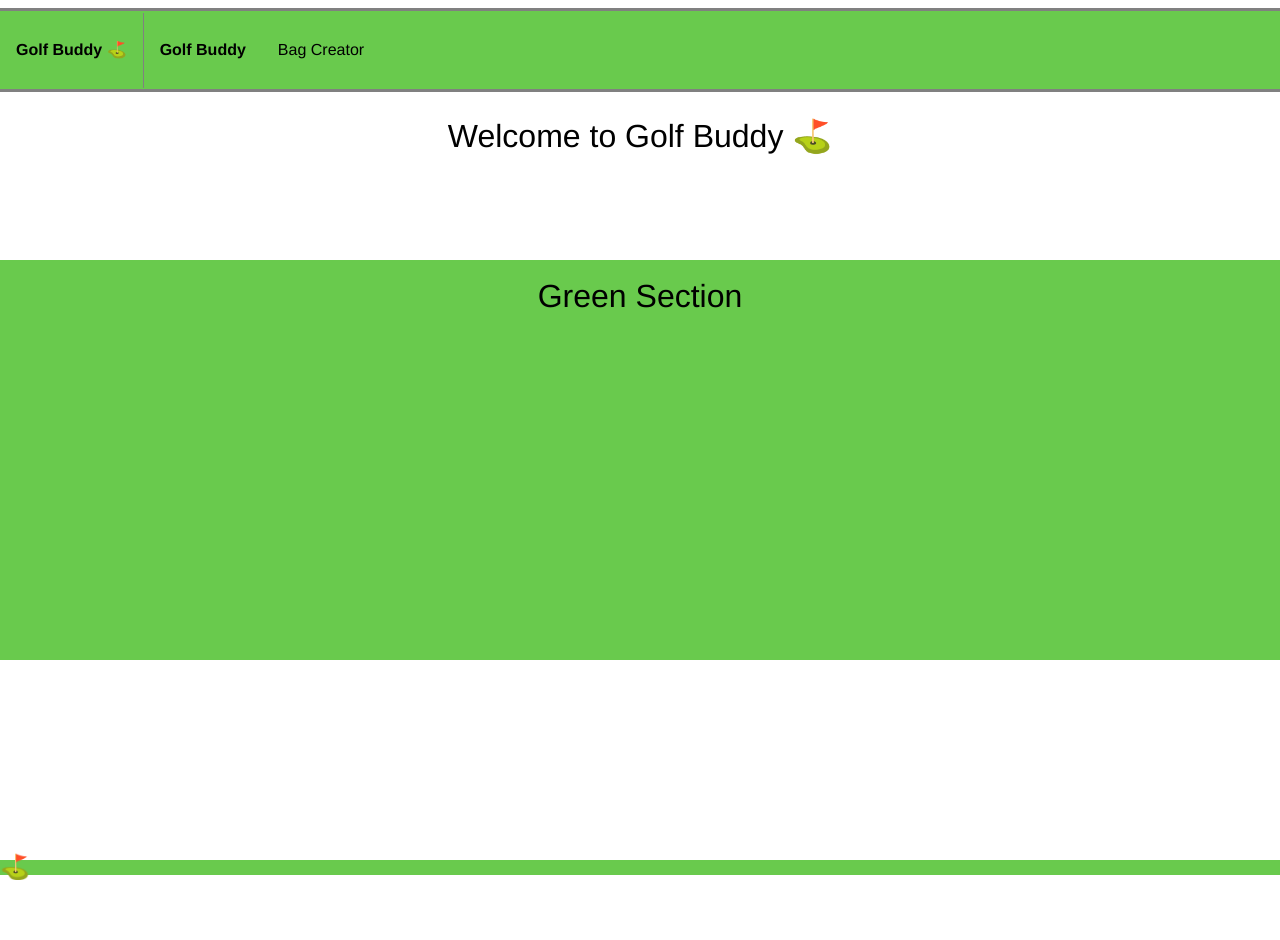
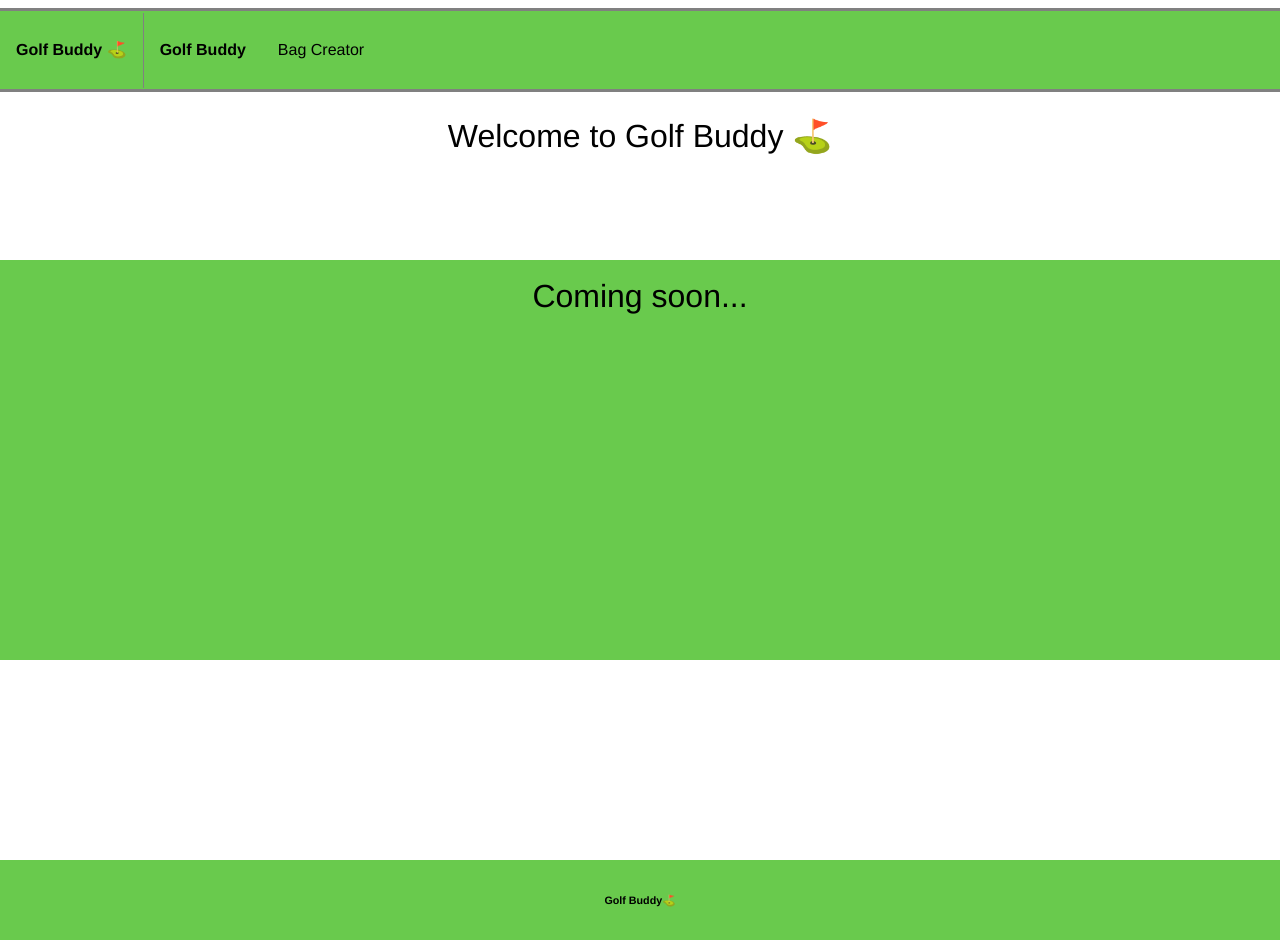
Before and after one commit to poplockndrop1t/golfBuddy, a React (Create React App) app: page / in a window 1280 px wide. Before the commit the page ends 880 px from the top, so only its background shows below. Built offline with nearby package versions, Linux system fonts and the light colour scheme; no server answers.

Commit message:
Adjust footer and landing

```diff
--- a/src/Components/Landing/Landing.js
+++ b/src/Components/Landing/Landing.js
@@ -11,7 +11,7 @@ function Landing() {
       </div>
       <div className="middleContainer">
         <h1>
-          Green Section
+          Coming soon...
         </h1>
       </div>
     </div>
--- a/src/Footer/Footer.css
+++ b/src/Footer/Footer.css
@@ -1,4 +1,8 @@
 .footerContainer {
   background-color: #69CA4D;
   width: 100%;
+  min-height: 5em;
+  display: flex;
+  align-items: center;
+  justify-content: center;
 }
--- a/src/Footer/Footer.js
+++ b/src/Footer/Footer.js
@@ -4,9 +4,10 @@ import './Footer.css';
 function Footer() {
   return (
     <div className="footerContainer">
-      <h2>
+      <h6>
+        Golf Buddy
         <span role="img" aria-label="golf buddy">⛳️</span>
-      </h2>
+      </h6>
     </div>
   )
 };
```
